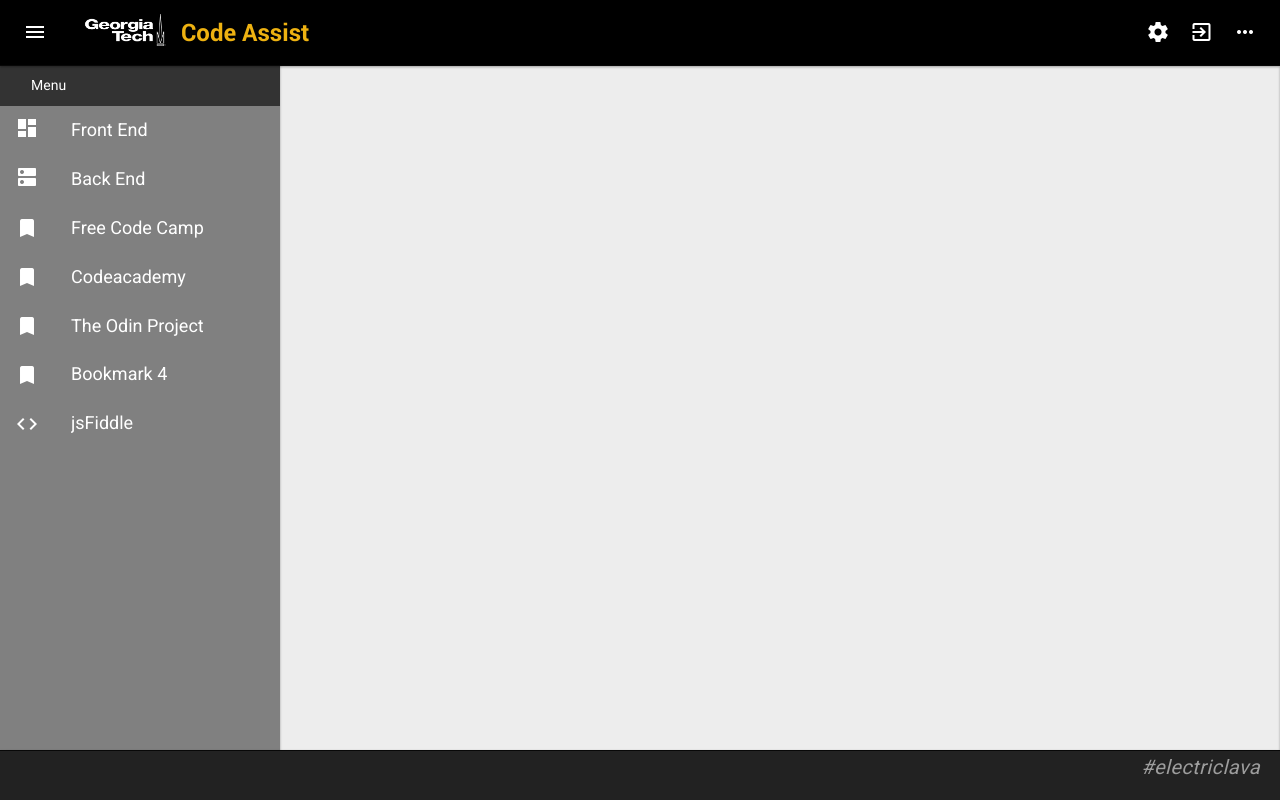
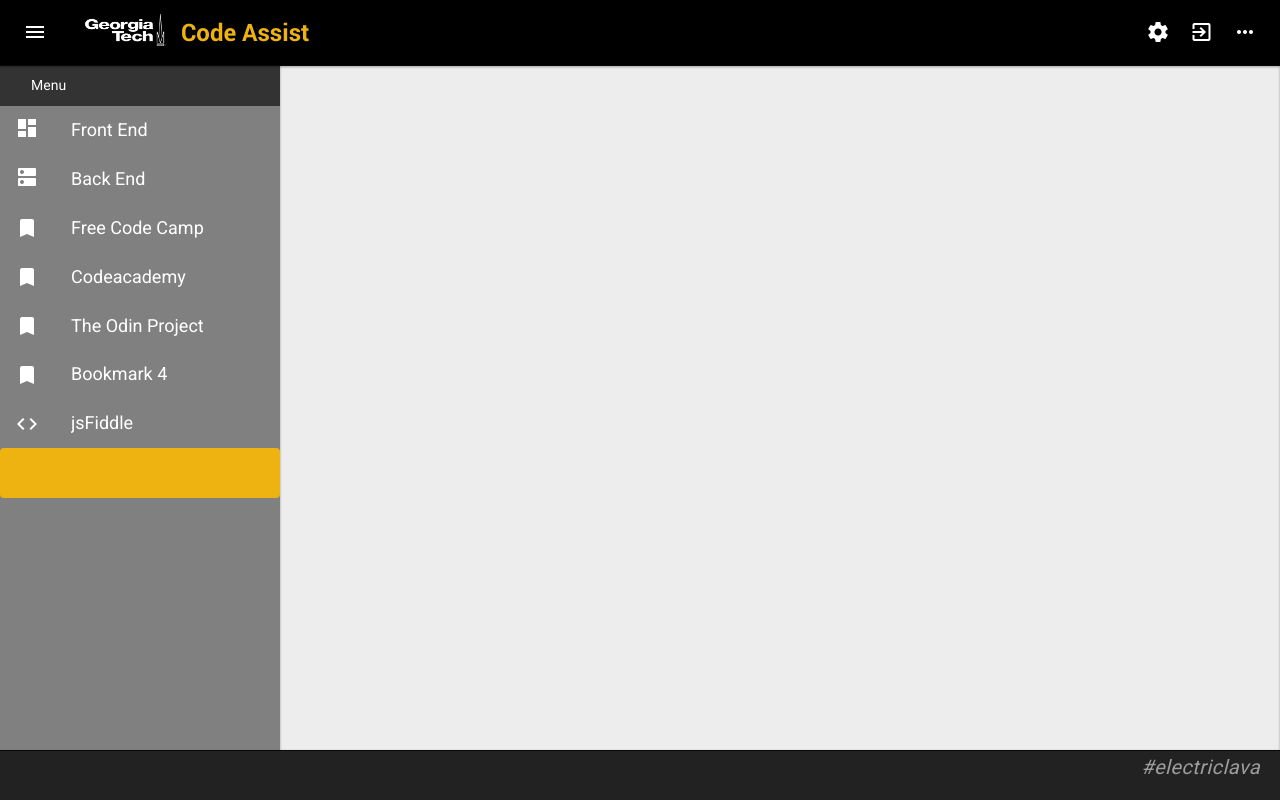
Before and after one commit to tamars2/Bootcamp-Assistant, a PHP site: page / in a window 1280 px wide; the page is wider, and only the part inside the window is pictured. Run offline with PHP 8.4, Linux system fonts and the light colour scheme; some libraries are stand-ins or nearby versions.

Commit message:
thursday night fixes

```diff
--- a/assets/css/style.css
+++ b/assets/css/style.css
@@ -171,7 +171,7 @@ aside #left-sidebar {
 }
 
 
-@media only screen and (min-width:1024px) and (max-width:1100px){
+/*@media only screen and (min-width:1024px) and (max-width:1100px){
 .about-panel .pmd-card-custom { width: 450px;}
 .about-panel .img-rounded { width: 70px;}
 .gitter-chat-embed{ z-index:99999; left:70%;}
@@ -241,7 +241,7 @@ aside #left-sidebar {
   html{ background: url(../images/LandingPagePhoto.png) #000 no-repeat center center fixed; }
   #bgvid { display: none; }
 }
-
+*/
 
 
 .pmd-card {
--- a/index.html
+++ b/index.html
@@ -98,6 +98,7 @@
           <li> <a class="pmd-ripple-effect menu" href="https://jsfiddle.net" target="_blank" id="jsfiddle"><i class="material-icons media-left media-middle jsfiddle">code</i> <span class="media-body jsfiddle">jsFiddle</span></a> </li>
         </ul>
         <!--End of Bookmarks list-->
+      <blockquote class="navbar" id="motiv-quote"></blockquote>
     </aside>
     <!--MODALS -->
     <!--Bookmark 1 -->
@@ -168,114 +169,22 @@
           <div class="pmd-modal-action">
             <button class="btn pmd-ripple-effect btn-primary pmd-btn-flat" type="button" id="url-3-site-link">Go to site</button> <button class="btn pmd-ripple-effect btn-default pmd-btn-flat" data-dismiss="modal" type="button">Close</button>
           </div>
-
+        </div>
       </div>
     </div>
   </div>
   <!-- MODALS END -->
   <!-- Content -->
-    </aside>
 <!-- Content -->
-
 <!-- <div class="row pmd-content random">
   <div class="col-md-8">
   <blockquote id="motiv-quote"></blockquote></div></div> -->
   <div class="row pmd-content" id="video-cards">
-        <!-- <div class="col-md-3 card-type">
-          <div class="pmd-card pmd-card-default pmd-z-depth-2 pmd-card-custom-view">
-            <div class="pmd-card-media"> <img width="225" height="175" class="img-responsive" src="http://propeller.in/assets/images/profile-pic.png">
+
   </div>
-            <div class="pmd-card-title">
-              <h2 class="pmd-card-title-text">Title goes here</h2>
-              <span class="pmd-card-subtitle-text">Secondary text</span>
-            </div>
-          </div>
-        </div>
-        <div class="col-md-3 card-type">
-          <div class="pmd-card pmd-card-default pmd-z-depth-2 pmd-card-custom-view">
-            <div class="pmd-card-media"> <img width="225" height="175" class="img-responsive" src="http://propeller.in/assets/images/profile-pic.png">
-            </div>
-            <div class="pmd-card-title">
-              <h2 class="pmd-card-title-text">Title goes here</h2>
-              <span class="pmd-card-subtitle-text">Secondary text</span>
-            </div>
-          </div>
-        </div>
-        <div class="col-md-3 card-type">
-          <div class="pmd-card pmd-card-default pmd-z-depth-2 pmd-card-custom-view">
-            <div class="pmd-card-media"> <img width="225" height="175" class="img-responsive" src="http://propeller.in/assets/images/profile-pic.png">
-            </div>
-            <div class="pmd-card-title">
-              <h2 class="pmd-card-title-text">Title goes here</h2>
-              <span class="pmd-card-subtitle-text">Secondary text</span>
-            </div>
-          </div>
-        </div>
-        <div class="col-md-3 card-type">
-          <div class="pmd-card pmd-card-default pmd-z-depth-2 pmd-card-custom-view">
-            <div class="pmd-card-media"> <img width="225" height="175" class="img-responsive" src="http://propeller.in/assets/images/profile-pic.png">
-            </div>
-            <div class="pmd-card-title">
-              <h2 class="pmd-card-title-text">Title goes here</h2>
-              <span class="pmd-card-subtitle-text">Secondary text</span>
-            </div>
-          </div>
-        </div>
-        <div class="col-md-3 card-type">
-          <div class="pmd-card pmd-card-default pmd-z-depth-2 pmd-card-custom-view">
-            <div class="pmd-card-media"> <img width="225" height="175" class="img-responsive" src="http://propeller.in/assets/images/profile-pic.png">
-            </div>
-            <div class="pmd-card-title">
-              <h2 class="pmd-card-title-text">Title goes here</h2>
-              <span class="pmd-card-subtitle-text">Secondary text</span>
-            </div>
-          </div>
-        </div>
-        <div class="col-md-3 card-type">
-          <div class="pmd-card pmd-card-default pmd-z-depth-2 pmd-card-custom-view">
-            <div class="pmd-card-media"> <img width="225" height="175" class="img-responsive" src="http://propeller.in/assets/images/profile-pic.png">
-            </div>
-            <div class="pmd-card-title">
-              <h2 class="pmd-card-title-text">Title goes here</h2>
-              <span class="pmd-card-subtitle-text">Secondary text</span>
-            </div>
-          </div>
-        </div>
-        <div class="col-md-3 card-type">
-          <div class="pmd-card pmd-card-default pmd-z-depth-2 pmd-card-custom-view">
-            <div class="pmd-card-media"> <img width="225" height="175" class="img-responsive" src="http://propeller.in/assets/images/profile-pic.png">
-            </div>
-            <div class="pmd-card-title">
-              <h2 class="pmd-card-title-text">Title goes here</h2>
-              <span class="pmd-card-subtitle-text">Secondary text</span>
-            </div>
-          </div>
-        </div>
-        <div class="col-md-3 card-type">
-          <div class="pmd-card pmd-card-default pmd-z-depth-2 pmd-card-custom-view">
-            <div class="pmd-card-media"> <img width="225" height="175" class="img-responsive" src="http://propeller.in/assets/images/profile-pic.png">
-            </div>
-            <div class="pmd-card-title">
-              <h2 class="pmd-card-title-text">Title goes here</h2>
-              <span class="pmd-card-subtitle-text">Secondary text</span>
-            </div>
-          </div>
-        </div>
-        <div class="col-md-3 card-type">
-          <div class="pmd-card pmd-card-default pmd-z-depth-2 pmd-card-custom-view">
-            <div class="pmd-card-media"> <img width="225" height="175" class="img-responsive" src="http://propeller.in/assets/images/profile-pic.png">
-            </div>
-            <div class="pmd-card-title">
-              <h2 class="pmd-card-title-text">Title goes here</h2>
-              <span class="pmd-card-subtitle-text">Secondary text</span>
-            </div>
-          </div>
-        </div> -->
-      </div>
-      <!-- Right sidebar -->
-
   <div class="pmd-sidebar-overlay"></div>
 </section>
+<!-- Right sidebar -->
 <aside class="pmd-sidebar sidebar-custom sidebar-default pmd-sidebar-right-fixed pmd-sidebar-closed pmd-z-depth" role="navigation" style="position: absolute;">
   <!-- Sidebar navigation -->
   <ul class="nav pmd-sidebar-nav book-cards">
```
Lines whose indentation alone changed are shown as unchanged.
